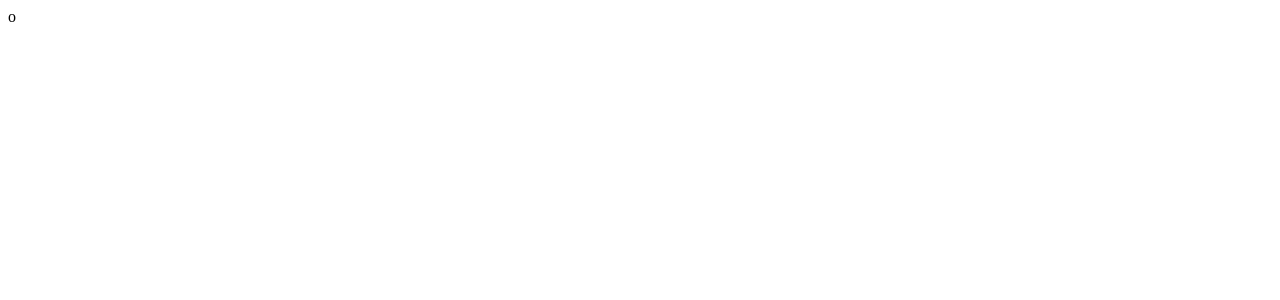
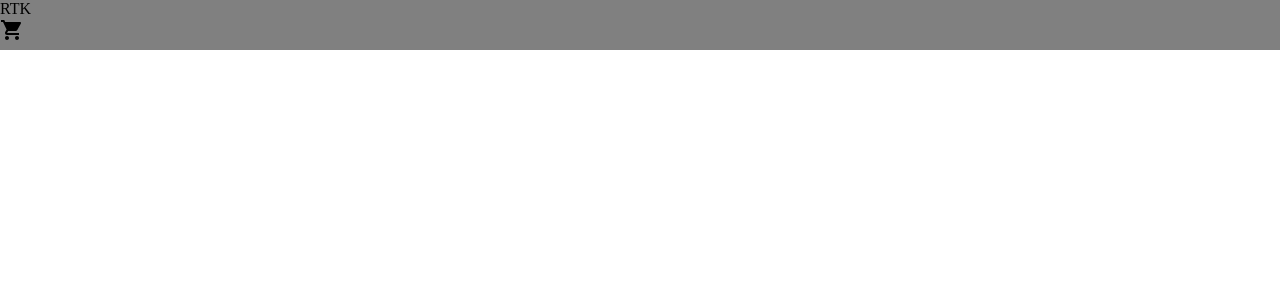
Before and after one commit to jaySmilet/react-ts-jan23, a React (Create React App) app: page / in a window 1280 px wide. Shown: the top 300 px of the page. Built offline with nearby package versions, Linux system fonts and the light colour scheme.

Commit message:
3 files modified, 2 added

```diff
--- a/App.tsx
+++ b/App.tsx
@@ -1,6 +1,11 @@
 import * as React from 'react';
+import Navbar from './components/Navbar/Navbar';
 import './style.css';
 
 export default function App() {
-  return <div>o</div>;
+  return (
+    <div className="App">
+      <Navbar />
+    </div>
+  );
 }
--- /dev/null
+++ b/components/Navbar/Navbar.css
@@ -0,0 +1,5 @@
+.navbar {
+  width: 100%;
+  height: 50px;
+  background: grey;
+}
--- /dev/null
+++ b/components/Navbar/Navbar.tsx
@@ -0,0 +1,16 @@
+import * as React from 'react';
+import './Navbar.css';
+import ShoppingCartIcon from '@mui/icons-material/ShoppingCart';
+
+const Navbar = () => {
+  return (
+    <nav className="navbar">
+      <div>RTK</div>
+      <div>
+        <ShoppingCartIcon />
+      </div>
+      {/* <div>{amount}</div> */}
+    </nav>
+  );
+};
+export default Navbar;
--- a/package.json
+++ b/package.json
@@ -3,6 +3,11 @@
   "version": "0.0.0",
   "private": true,
   "dependencies": {
+    "@babel/core": "^7.0.0",
+    "@emotion/react": "^11.10.5",
+    "@emotion/styled": "^11.10.5",
+    "@mui/icons-material": "^5.11.0",
+    "@mui/material": "^5.11.5",
     "@reduxjs/toolkit": "^1.9.1",
     "@types/react": "^18.0.8",
     "@types/react-dom": "^18.0.2",
--- a/style.css
+++ b/style.css
@@ -1,3 +1,5 @@
-h1, p {
-  font-family: Lato;
+html,
+body {
+  margin: 0;
+  padding: 0;
 }
```
